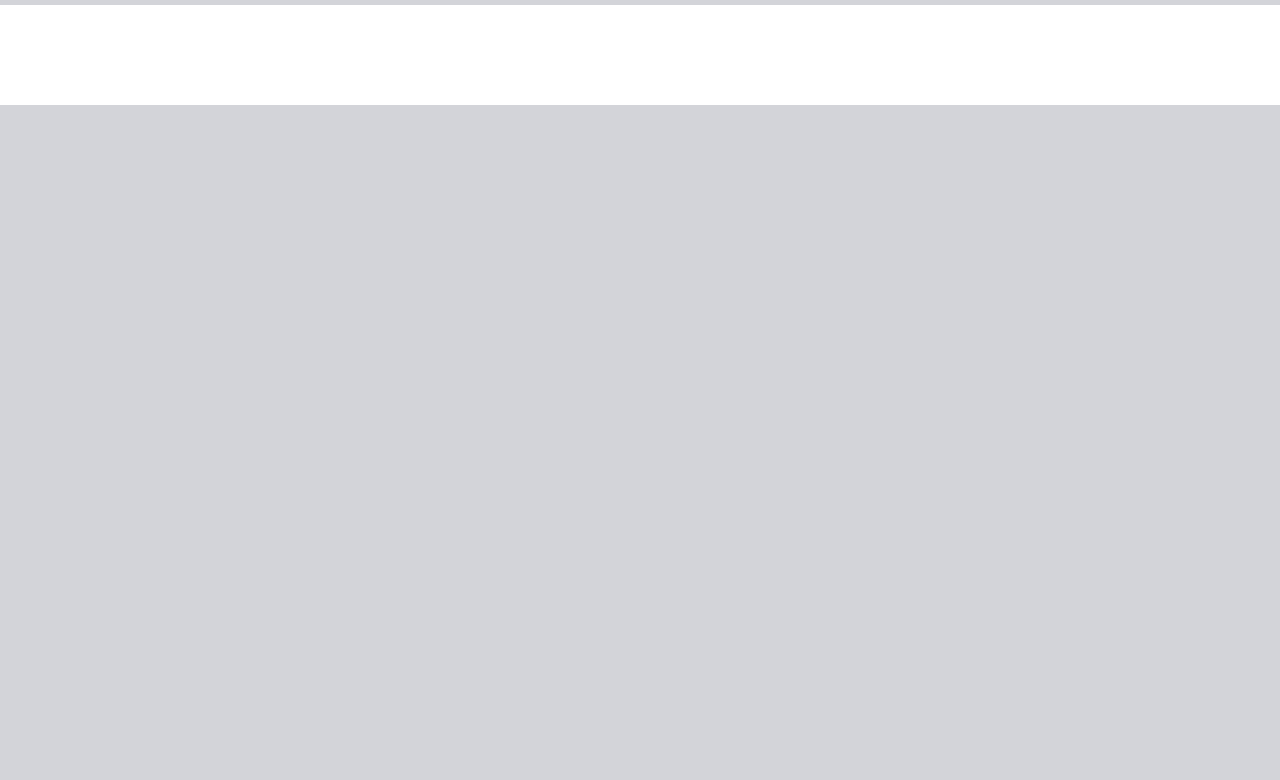
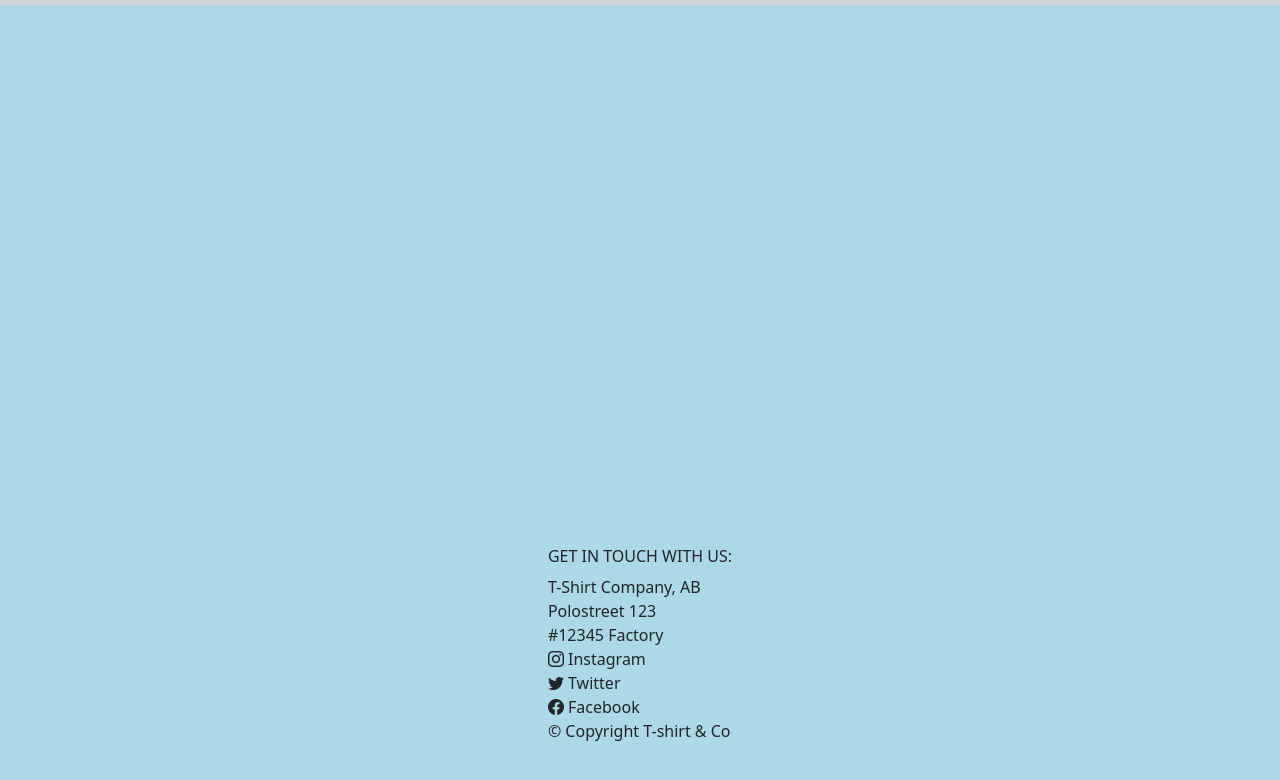
Before and after one commit to bergeper/Tshirt_co, a website built with Parcel: page src/pages/products.html in a window 1280 px wide. Shown: the part 498-1278 px from the top of the page. Before the commit the page ends 800 px from the top, so only its background shows below. Built offline with nearby package versions, Linux system fonts and the light colour scheme.

Commit message:
updated footer on all pages

```diff
--- a/src/pages/products.html
+++ b/src/pages/products.html
@@ -153,6 +153,22 @@
         </div>
       </div>
     </main>
-    <footer class="footer"></footer>
+
+    <footer class="information">
+      <section class="contact">
+        <div class="info">
+          <h6>GET IN TOUCH WITH US:</h6>
+          <p>T-Shirt Company, AB</p>
+          <p>Polostreet 123</p>
+          <p>#12345 Factory</p>
+        </div>
+        <div class="info">
+          <i class="bi bi-instagram"></i></i> Instagram</p>
+          <p><i class="bi bi-twitter"></i> Twitter</p>
+          <p><i class="bi bi-facebook"></i> Facebook</p>
+          <p>© Copyright T-shirt & Co</p>
+        </div>
+      </section>
+      </footer>
   </body>
 </html>
```
Also changed, not shown: src/index.html (+1 -0 lines), src/pages/about.html (+1 -0 lines), src/pages/checkout.html (+16 -1 lines).
